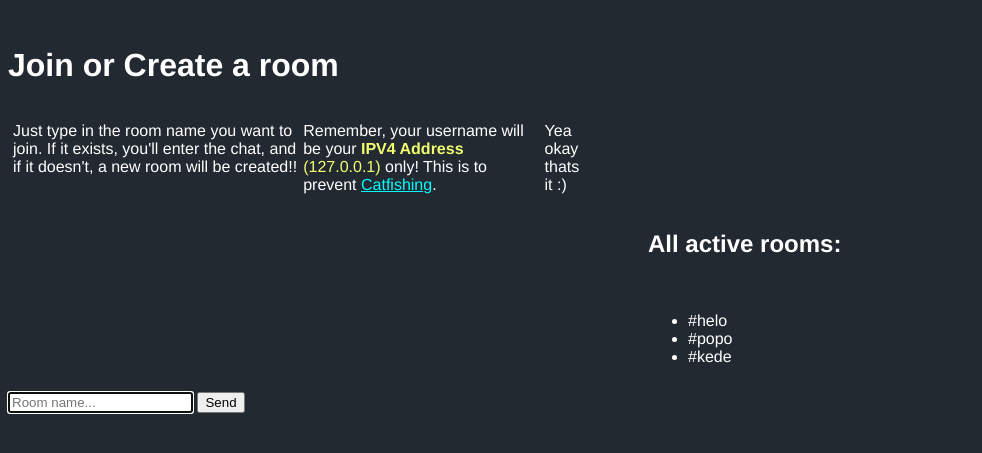
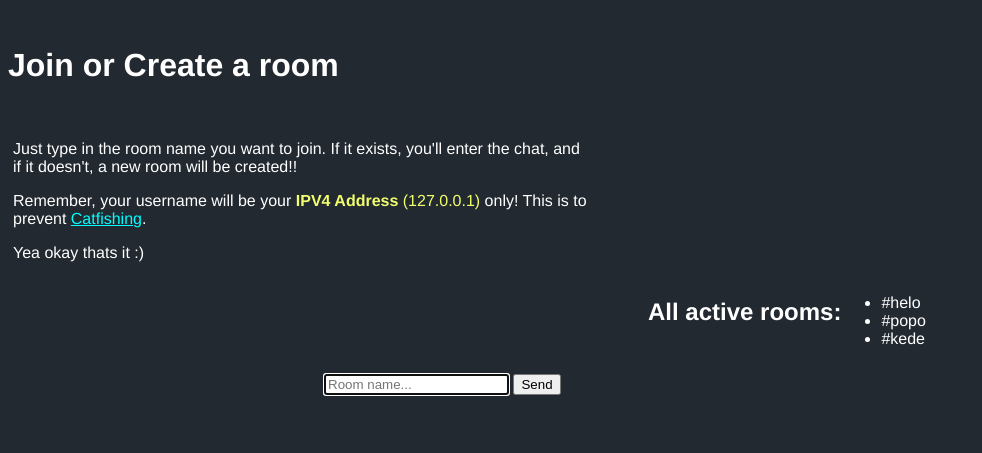
Before and after one commit to v1s1t0r999/tp-stuff, a Flask app: page /room in a window 1280 px wide. Shown: the top 453 px of the page, without its empty margins (0-982 px from the left). Run offline with Flask 3, Linux system fonts and the light colour scheme; parts of the project's set-up code (start-up, migrations or seed data) failed here and were passed over.

Commit message:
ddddddddd

```diff
--- a/src/templates/room.html
+++ b/src/templates/room.html
@@ -4,14 +4,14 @@
 <br>
 <div class="container" style="padding-bottom: 10px;">
     <h1>Join or Create a room</h1>
-    <div style="display: flex; max-width: 45vw; margin-left: 0;padding-left: 5px;">
+    <div style="max-width: 45vw; margin-left: 0;padding-left: 5px;">
         <br>
         <p>Just type in the room name you want to join. If it exists, you'll enter the chat, and if it doesn't, a new room will be created!!</p>
         <p>Remember, your username will be your <span style="color:#f1ff6e"><b>IPV4 Address</b> ({{ _ip }})</span> only! This is to prevent <a style="color:#00ffff" href="https://www.techtarget.com/whatis/definition/catfish">Catfishing</a>.</p>
         <p>Yea okay thats it :)</p>
     </div>
 
-    <div style="display: block; max-width: 50vw; margin-left: 50vw;">
+    <div style="display: flex; max-width: 50vw; margin-left: 50vw;">
         <h2>All active rooms:</h2><br>
             <p>
                 <ul>
@@ -23,11 +23,12 @@
     </div>
 </div>
 
-
-<form method="POST">
-    <input type="text" name="roomname" id=roombox placeholder="Room name...">
-    <button>Send</button>
-</form>
+<div style="width: 50%; margin: auto;">
+    <form method="POST">
+        <input type="text" name="roomname" id=roombox placeholder="Room name...">
+        <button>Send</button>
+    </form>
+</div>
 
 <script>
     window.onload = function() {
```
